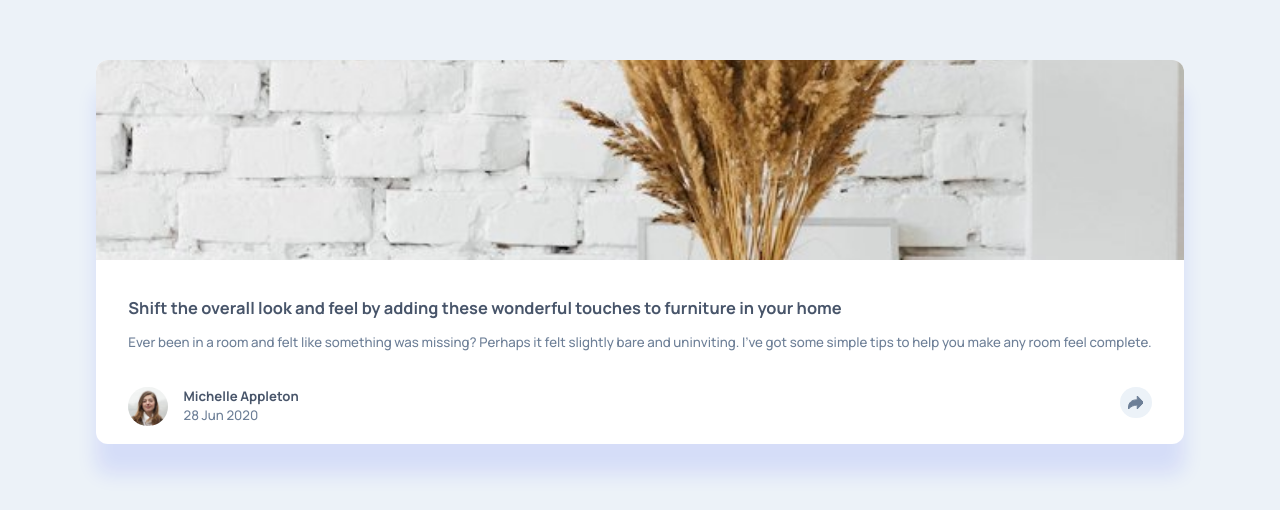
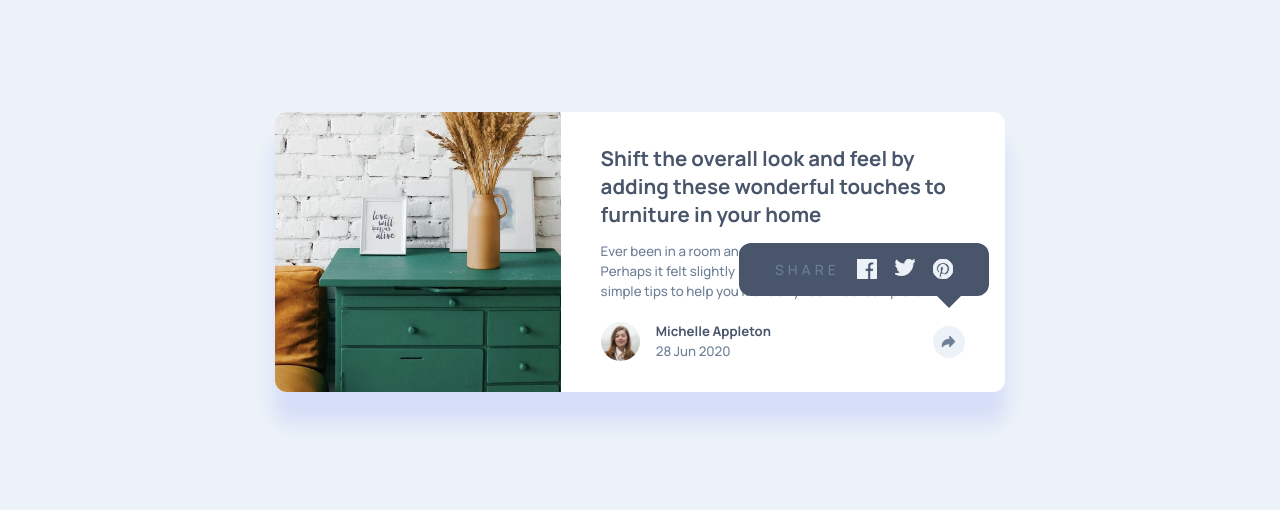
Before and after one commit to siavhnz/article-preview-component, a React (Create React App) app: page / in a window 1280 px wide. Shown: the part 148-658 px from the top of the page. Built offline with nearby package versions, Linux system fonts and the light colour scheme.

Commit message:
Responsive design added

```diff
--- a/src/components/Article.js
+++ b/src/components/Article.js
@@ -9,13 +9,13 @@ const Article = () => {
   return (
     <article className={styleUtils.container}>
       <div className={styleUtils["header-img"]}></div>
-      <div>
-        <div className={styleUtils.middle}>
-          <h1 className={styleUtils.middle__title}>
+      <div className={styleUtils["right-section"]}>
+        <div className={styleUtils.body}>
+          <h1 className={styleUtils.body__title}>
             Shift the overall look and feel by adding these wonderful touches to
             furniture in your home
           </h1>
-          <p className={styleUtils.middle__desc}>
+          <p className={styleUtils.body__desc}>
             Ever been in a room and felt like something was missing? Perhaps it
             felt slightly bare and uninviting. I’ve got some simple tips to help
             you make any room feel complete.
@@ -33,7 +33,9 @@ const Article = () => {
               <time className={styleUtils.author__date}>28 Jun 2020</time>
             </div>
           </div>
-          <div className={styleUtils["sharing-icons"]}>
+          <div
+            className={`${styleUtils["sharing-icons"]} ${styleUtils.active}`}
+          >
             <span className={styleUtils["sharing-icons__title"]}> Share</span>
             <a href="https://facebook.com" rel="noopener noreferrer">
               <FacebookIcon />
--- a/src/components/Article.module.css
+++ b/src/components/Article.module.css
@@ -23,13 +23,13 @@
     background-position: left 0 top -1rem;
 }
 
-/* Middle (Article title and description) */
+/* body (Article title and description) */
 
-.middle {
+.body {
     padding: 2rem 2rem 1rem;
 }
 
-.middle__title {
+.body__title {
     font-size: 1.02825rem;
     font-weight: bold;
     color:var(--dark-grayish-blue);
@@ -37,7 +37,7 @@
     padding-top: 0.25rem;
 }
 
-.middle__desc {
+.body__desc {
     font-size: 0.83rem;
     font-weight: 500;
     color: var(--desaturated-blue);
@@ -87,7 +87,6 @@
     align-items: center;
     column-gap: 1.1rem;
     flex-grow: 1;
-    display: none;
 }
 
 .sharing-icons__title {
@@ -104,13 +103,14 @@
 
 .footer__action button{
     background-color: var(--light-grayish-blue);
-    padding: 0.55rem;
+    padding: 0.5rem;
+    margin-top:0.25rem;
     border-radius: 100%;
 
     /* make button squre*/
     box-sizing: content-box;
-    width: 0.9rem;
-    height: 0.9rem;
+    width: 0.8rem;
+    height: 0.8rem;
 }
 
 .footer__action button > svg {
@@ -129,3 +129,98 @@
 .footer.active .footer__action button > svg {
     color:var(--light-grayish-blue);
 }
+
+
+/*
+    Responsive design
+*/
+
+@media (min-width:40em) { /* 640px */
+    .container {
+        display: grid;
+        grid-template-columns: repeat(2, auto);
+    }
+
+    .header-img {
+        width: 17.825rem;
+        height: 100%;
+        background-position: left top;
+        border-radius: 0;
+        border-top-left-radius: var(--border-radius-size);
+        border-bottom-left-radius: var(--border-radius-size);
+    }
+
+    .right-section {
+        max-width: 27.75rem;
+    }
+
+    .body {
+        padding: 2rem 2.5rem 1rem;
+    }
+
+    .body__title {
+        font-size: 1.28rem;
+        line-height: 1.75rem;
+        padding-top:0;
+    }
+
+    .body__desc {
+        padding-top:0.125rem;
+    }
+
+    .footer {
+        padding:0.3rem 2.5rem 1.9rem;
+        border-bottom-left-radius: 0;
+        position:relative;
+    }
+
+    .footer__action button{
+        padding: 0.55rem;
+        width: 0.9rem;
+        height: 0.9rem;
+    }
+
+    .footer__action button > svg {
+        width:0.85rem;
+        height: 0.8rem;
+    }
+
+    /* action hover */
+    .footer__action button:hover{
+        background-color: var(--desaturated-blue);
+    }
+    .footer__action button:hover > svg {
+        color:var(--light-grayish-blue);
+    }
+
+
+    /* active states on action click*/
+
+    .sharing-icons.active {
+        position:absolute;
+        right: 1rem;
+        top: -100%;
+        background-color: var(--dark-grayish-blue);
+        padding: 1rem 2.25rem;
+        border-radius: var(--border-radius-size);
+    }
+
+    .sharing-icons.active::after {
+        content: "";
+        border:0.75rem solid transparent;
+        border-top-color: var(--dark-grayish-blue);
+        position: absolute;
+        bottom: -1.5rem;
+        right: 11%;
+    }
+}
+
+@media (min-width:90em) { /* 1440px */
+    .sharing-icons.active {
+        right: -4.25rem;
+    }
+
+    .sharing-icons.active::after {
+        right: 45%;
+    }
+}
```
Also changed, not shown: src/images/icon-share.svg, 1 other file (tests, documents, lock files or other folders).
